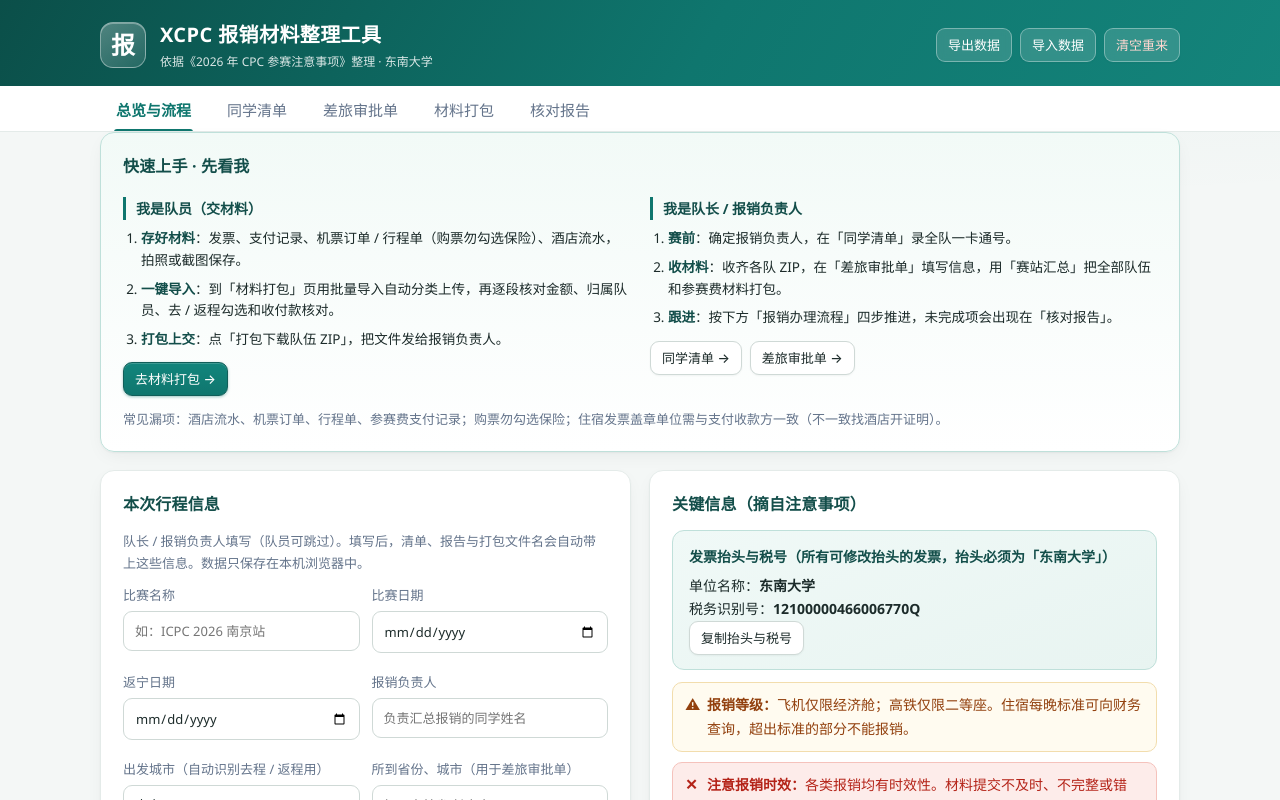
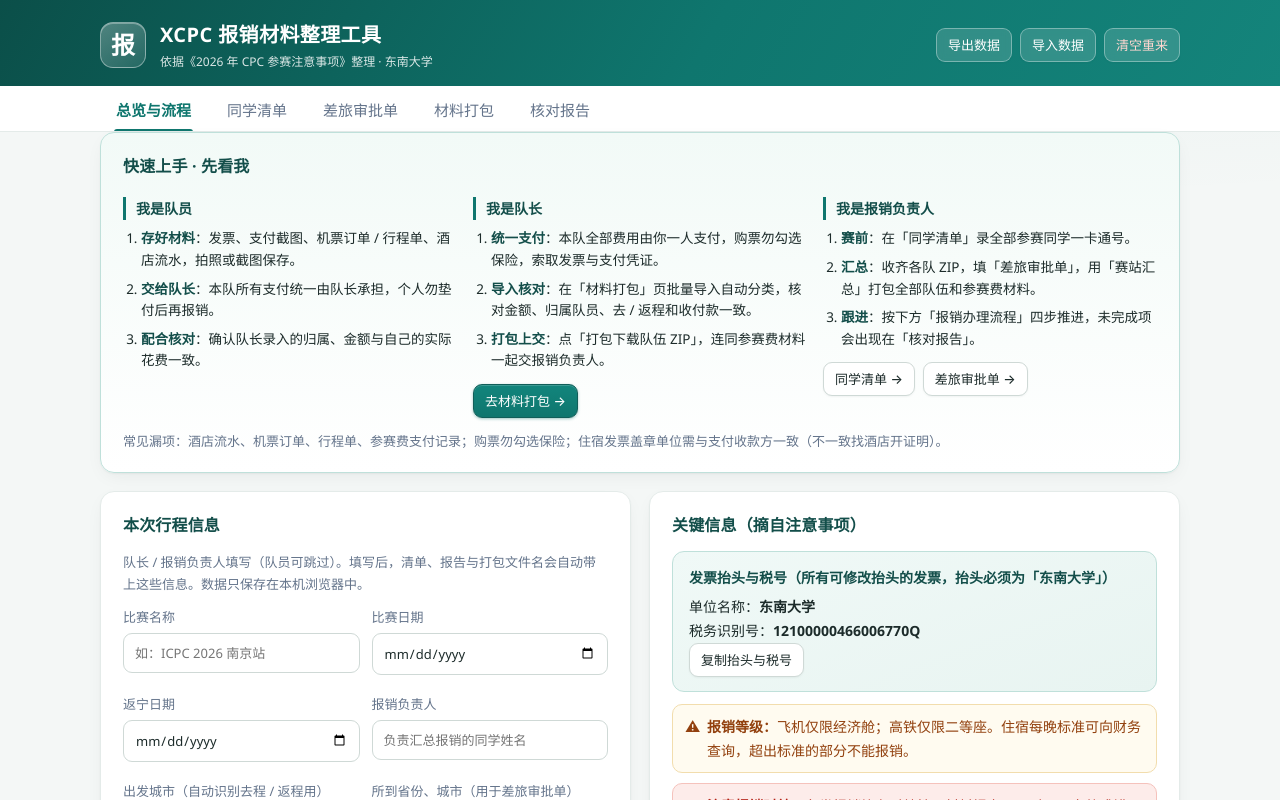
Before and after one commit to rickylxw/seu-xcpc-baoxiao, a Vue app: page / in a window 1280 px wide. Shown: the top 800 px of the page. Built offline with nearby package versions, Linux system fonts and the light colour scheme.

Commit message:
快速上手改为队员/队长/报销负责人三档路线，队长承担统一支付

```diff
--- a/src/components/OverviewTab.vue
+++ b/src/components/OverviewTab.vue
@@ -24,19 +24,27 @@ async function copyTax() {
       <h2>快速上手 · 先看我</h2>
       <div class="qs-grid">
         <div class="qs-col">
-          <div class="qs-role">我是队员（交材料）</div>
+          <div class="qs-role">我是队员</div>
           <ol class="qs-steps">
-            <li><b>存好材料</b>：发票、支付记录、机票订单 / 行程单（购票勿勾选保险）、酒店流水，拍照或截图保存。</li>
-            <li><b>一键导入</b>：到「材料打包」页用批量导入自动分类上传，再逐段核对金额、归属队员、去 / 返程勾选和收付款核对。</li>
-            <li><b>打包上交</b>：点「打包下载队伍 ZIP」，把文件发给报销负责人。</li>
+            <li><b>存好材料</b>：发票、支付截图、机票订单 / 行程单、酒店流水，拍照或截图保存。</li>
+            <li><b>交给队长</b>：本队所有支付统一由队长承担，个人勿垫付后再报销。</li>
+            <li><b>配合核对</b>：确认队长录入的归属、金额与自己的实际花费一致。</li>
+          </ol>
+        </div>
+        <div class="qs-col">
+          <div class="qs-role">我是队长</div>
+          <ol class="qs-steps">
+            <li><b>统一支付</b>：本队全部费用由你一人支付，购票勿勾选保险，索取发票与支付凭证。</li>
+            <li><b>导入核对</b>：在「材料打包」页批量导入自动分类，核对金额、归属队员、去 / 返程和收付款一致。</li>
+            <li><b>打包上交</b>：点「打包下载队伍 ZIP」，连同参赛费材料一起交报销负责人。</li>
           </ol>
           <button type="button" class="btn btn-primary btn-sm" @click="ui.tab = 'files'">去材料打包 →</button>
         </div>
         <div class="qs-col">
-          <div class="qs-role">我是队长 / 报销负责人</div>
+          <div class="qs-role">我是报销负责人</div>
           <ol class="qs-steps">
-            <li><b>赛前</b>：确定报销负责人，在「同学清单」录全队一卡通号。</li>
-            <li><b>收材料</b>：收齐各队 ZIP，在「差旅审批单」填写信息，用「赛站汇总」把全部队伍和参赛费材料打包。</li>
+            <li><b>赛前</b>：在「同学清单」录全部参赛同学一卡通号。</li>
+            <li><b>汇总</b>：收齐各队 ZIP，填「差旅审批单」，用「赛站汇总」打包全部队伍和参赛费材料。</li>
             <li><b>跟进</b>：按下方「报销办理流程」四步推进，未完成项会出现在「核对报告」。</li>
           </ol>
           <div class="qs-btns">
--- a/src/style.css
+++ b/src/style.css
@@ -569,7 +569,7 @@ footer .foot-meta a:hover { text-decoration: underline; }
 
 /* 快速上手（新手指引卡） */
 .quickstart { border: 1.5px solid var(--primary-border); background: linear-gradient(180deg, #f2faf7, #ffffff); }
-.qs-grid { display: grid; grid-template-columns: 1fr 1fr; gap: 8px 20px; margin-top: 8px; }
+.qs-grid { display: grid; grid-template-columns: repeat(3, 1fr); gap: 8px 16px; margin-top: 8px; }
 .qs-role { font-weight: 700; font-size: 14px; color: var(--primary-ink); margin: 4px 0 8px; padding-left: 10px; border-left: 3px solid var(--primary); }
 .qs-steps { margin: 0 0 12px; padding-left: 18px; display: flex; flex-direction: column; gap: 7px; font-size: 13.5px; line-height: 1.6; color: var(--ink); }
 .qs-steps b { color: var(--primary-ink); }
```
